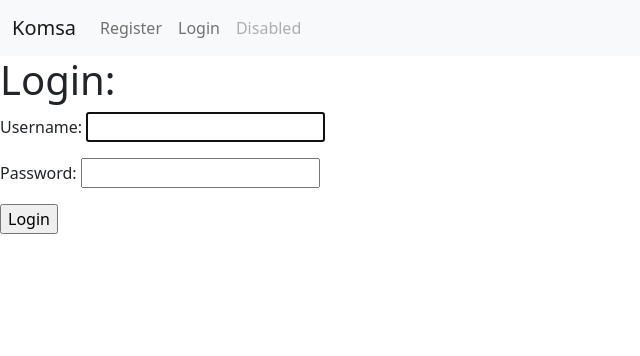
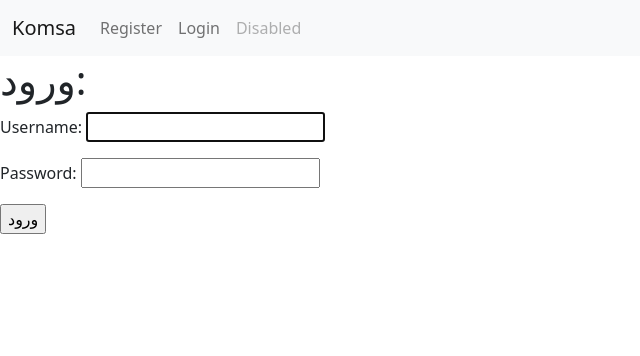
Before and after one commit to hb1113/komsa, a Django app: page /members/login/ in a window 1280 px wide. Shown: the top 356 px of the page, without its empty margins (0-640 px from the left). Run offline with Django 3.2, Linux system fonts and the light colour scheme; parts of the project's set-up code (start-up, migrations or seed data) failed here and were passed over.

```diff
--- a/MembersApp/templates/registration/login.html
+++ b/MembersApp/templates/registration/login.html
@@ -1,14 +1,14 @@
 {% extends 'base.html' %}
 
 {% block titleblock %}
-  Login
+  ورود
 {% endblock %}
 
 {% block content %}
-  <h1>Login:</h1>
+  <h1>ورود:</h1>
   <form method="POST">
     {% csrf_token %}
     {{ form.as_p }}
-    <input type="submit" name="" value="Login">
+    <input type="submit" name="" value="ورود">
   </form>
 {% endblock %}
```
Also changed, not shown: MembersApp/templates/membersapp/register.html (+9 -5 lines).
